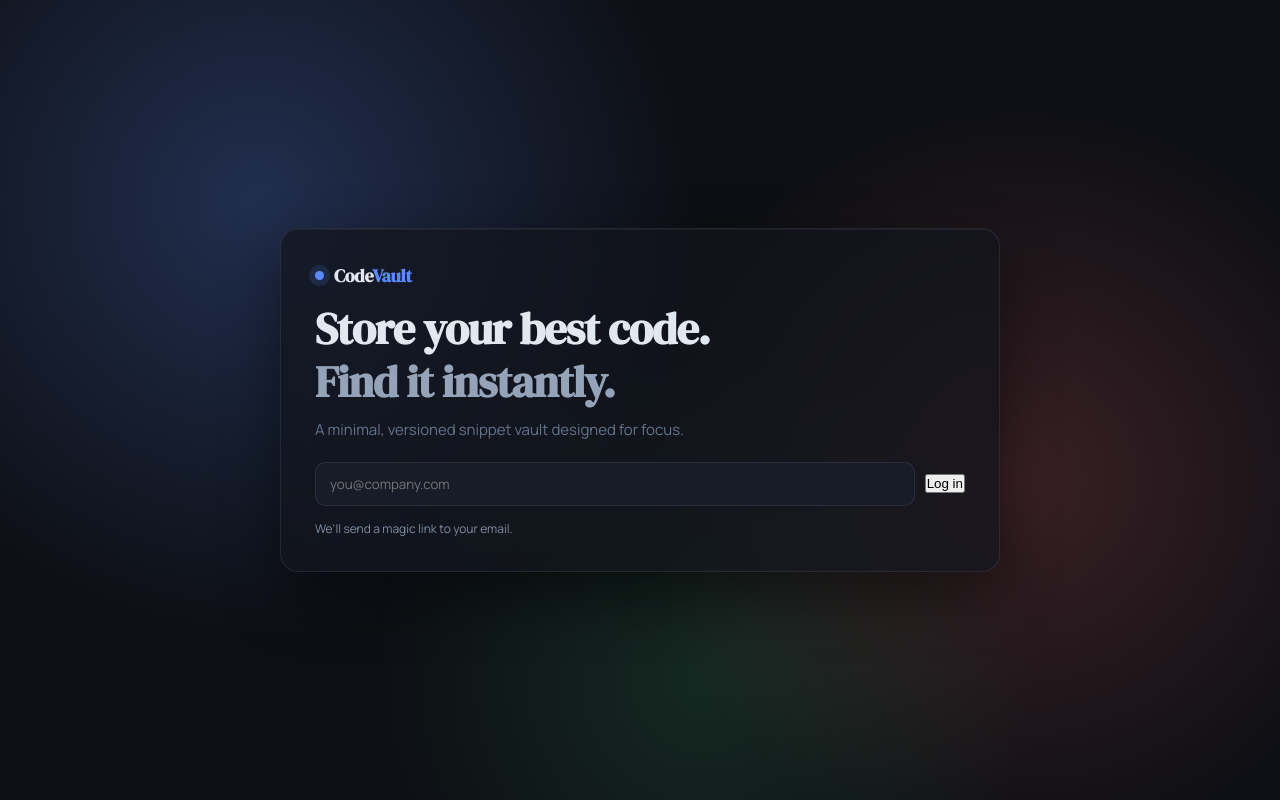
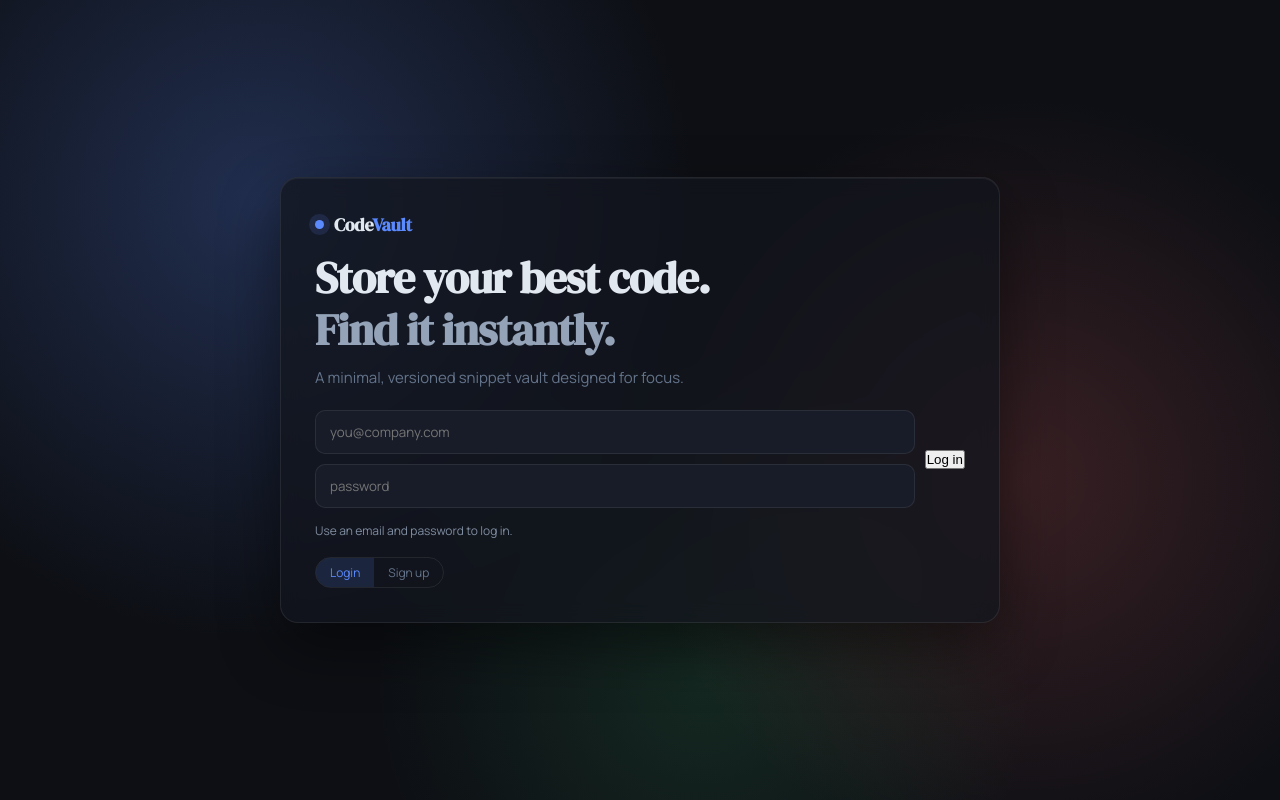
Before and after one commit to arshitadewan7/codevault, a Svelte app: page / in a window 1280 px wide. Built offline with nearby package versions, Linux system fonts and the light colour scheme; no server answers.

Commit message:
feat: switch to email password auth

```diff
--- a/src/App.svelte
+++ b/src/App.svelte
@@ -51,7 +51,7 @@
     <Share payloadStr={route.payloadStr} />
   {:else}
     {#if !user}
-      <Login {authStatus} {authError} onLogin={(email) => store.login(email)} />
+      <Login {authStatus} {authError} onLogin={(email, password) => store.login(email, password)} onSignup={(email, password) => store.signup(email, password)} />
     {:else if loading}
       <div class="empty-state">
         <div class="empty-glyph">⏳</div>
--- a/src/Login.svelte
+++ b/src/Login.svelte
@@ -1,14 +1,19 @@
 <script>
   export let onLogin = () => {}
+  export let onSignup = () => {}
   export let authStatus = 'idle'
   export let authError = null
 
   let email = ''
+  let password = ''
+
+  let mode = 'login'
 
   function submit() {
     const v = (email || '').trim()
-    if (!v) return
-    onLogin(v)
+    if (!v || !password) return
+    if (mode === 'login') onLogin(v, password)
+    else onSignup(v, password)
   }
 </script>
 
@@ -37,25 +42,39 @@
             bind:value={email}
             on:keydown={(e) => e.key === 'Enter' && submit()}
           />
+          <input
+            class="password"
+            type="password"
+            placeholder="password"
+            bind:value={password}
+            on:keydown={(e) => e.key === 'Enter' && submit()}
+          />
         </div>
         <button class="btn-primary" on:click={submit} disabled={authStatus === 'sending'}>
-          {authStatus === 'sending' ? 'Sending…' : 'Log in'}
+          {authStatus === 'sending' ? 'Working…' : mode === 'login' ? 'Log in' : 'Sign up'}
         </button>
       </div>
 
-      {#if authStatus === 'sent'}
-        <div class="fineprint success">
-          Magic link sent. Check your inbox to continue.
-        </div>
-      {:else if authError}
+      {#if authError}
         <div class="fineprint error">
           {authError}
         </div>
       {:else}
         <div class="fineprint">
-          We'll send a magic link to your email.
+          Use an email and password to {mode === 'login' ? 'log in' : 'create an account'}.
         </div>
       {/if}
+
+      <div class="mode-toggle">
+        <button
+          class:active={mode === 'login'}
+          on:click={() => mode = 'login'}
+        >Login</button>
+        <button
+          class:active={mode === 'signup'}
+          on:click={() => mode = 'signup'}
+        >Sign up</button>
+      </div>
     </div>
   </div>
 </div>
@@ -153,9 +172,13 @@
   .input-wrap {
     flex: 1;
     min-width: 240px;
+    display: flex;
+    flex-direction: column;
+    gap: 10px;
   }
 
-  .email {
+  .email,
+  .password {
     width: 100%;
     background: rgba(26, 30, 42, 0.95);
     border: 1px solid rgba(255,255,255,0.08);
@@ -167,7 +190,8 @@
     transition: border 0.15s, box-shadow 0.15s;
   }
 
-  .email:focus {
+  .email:focus,
+  .password:focus {
     border-color: rgba(91,138,255,0.8);
     box-shadow: 0 0 0 4px rgba(91,138,255,0.15);
   }
@@ -177,8 +201,30 @@
     font-size: 12px;
     color: rgba(148, 163, 184, 0.85);
   }
-  .fineprint.success { color: rgba(74,222,128,0.9); }
   .fineprint.error { color: rgba(255,107,107,0.9); }
+
+  .mode-toggle {
+    margin-top: 18px;
+    display: inline-flex;
+    border: 1px solid rgba(255,255,255,0.08);
+    border-radius: 999px;
+    overflow: hidden;
+  }
+
+  .mode-toggle button {
+    background: transparent;
+    color: var(--text-muted);
+    border: none;
+    padding: 6px 14px;
+    font-size: 12px;
+    cursor: pointer;
+    font-family: var(--font-sans);
+  }
+
+  .mode-toggle button.active {
+    background: rgba(91,138,255,0.15);
+    color: var(--accent);
+  }
 
   @media (max-width: 520px) {
     h1 { font-size: 34px; }
```
Also changed, not shown: src/lib/store.js, 2 other files (tests, documents, lock files or other folders).
